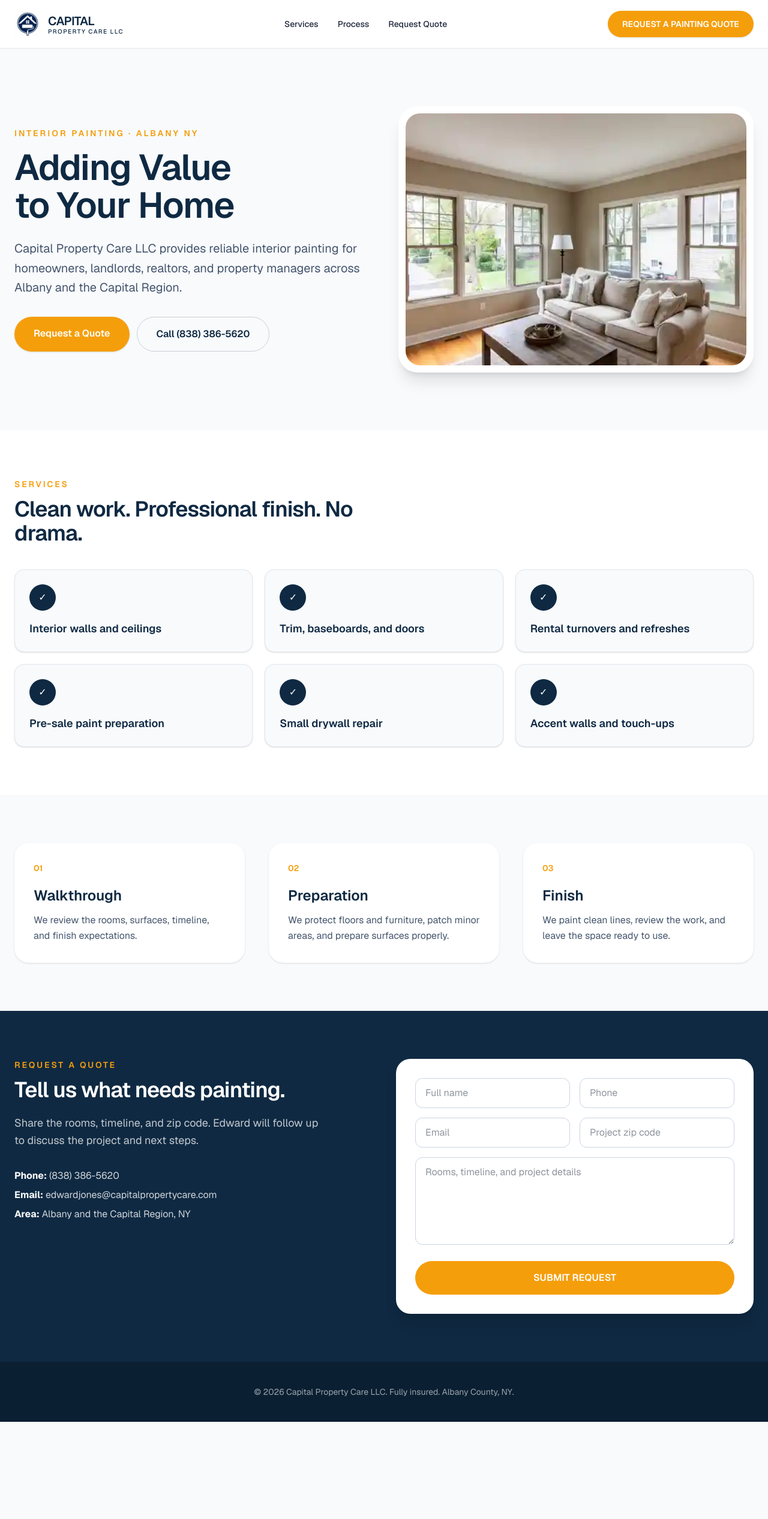
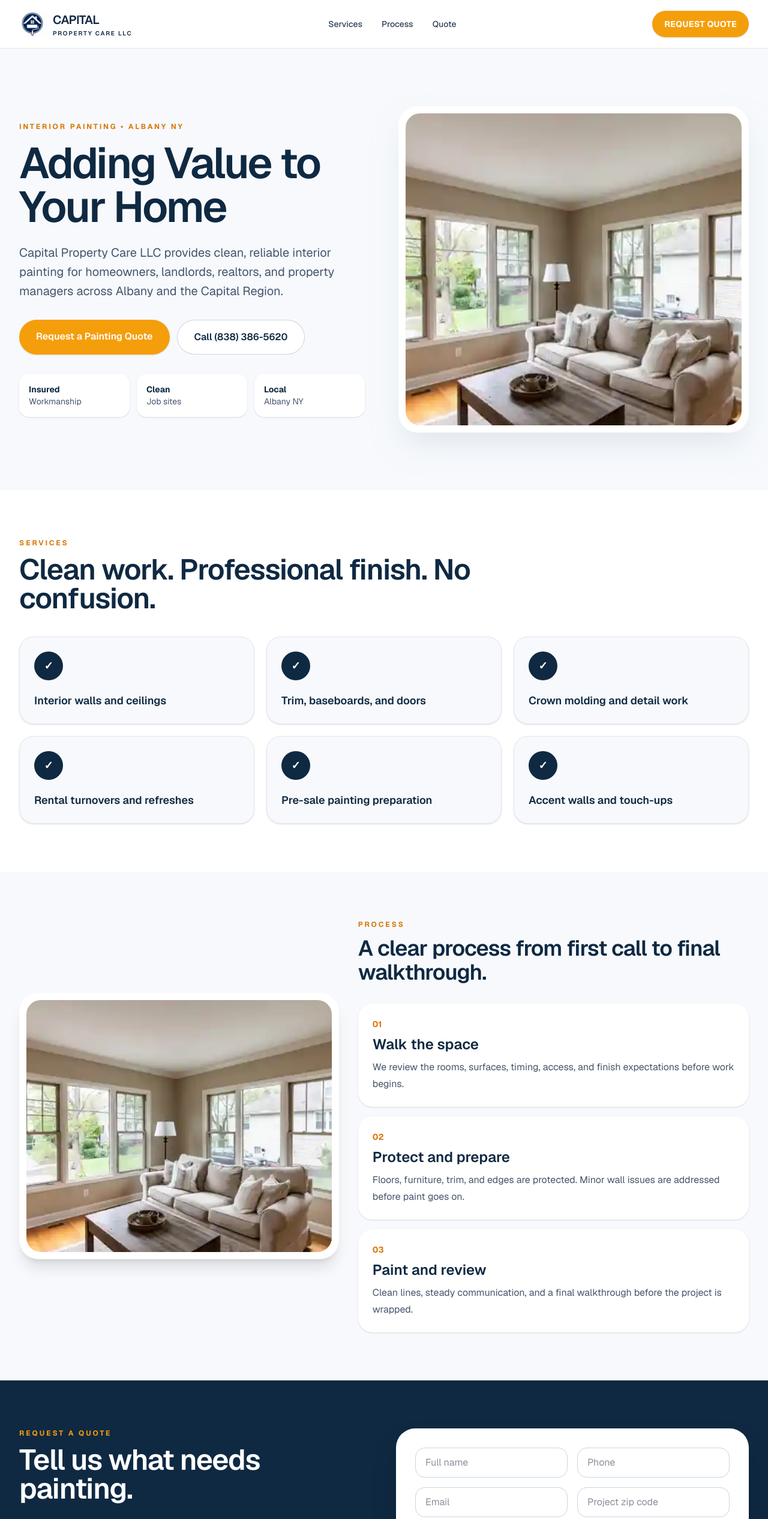
Before and after one commit to drolu-cmyk/cpc-website, a Next.js app: page / in a window 1280 px wide. Shown: the top 2532 px of the page at 60% size. Before the commit the page ends 2370 px from the top, so only its background shows below. Built offline with nearby package versions, Linux system fonts and the light colour scheme.

Commit message:
feat: update CPC site and trigger Vercel deploy

```diff
--- a/app/page.tsx
+++ b/app/page.tsx
@@ -1,116 +1,142 @@
 const services = [
   'Interior walls and ceilings',
   'Trim, baseboards, and doors',
+  'Crown molding and detail work',
   'Rental turnovers and refreshes',
-  'Pre-sale paint preparation',
-  'Small drywall repair',
+  'Pre-sale painting preparation',
   'Accent walls and touch-ups',
+];
+
+const steps = [
+  ['01', 'Walk the space', 'We review the rooms, surfaces, timing, access, and finish expectations before work begins.'],
+  ['02', 'Protect and prepare', 'Floors, furniture, trim, and edges are protected. Minor wall issues are addressed before paint goes on.'],
+  ['03', 'Paint and review', 'Clean lines, steady communication, and a final walkthrough before the project is wrapped.'],
 ];
 
 export default function Home() {
   return (
-    <main className="min-h-screen bg-[#F8FAFC] text-[#1E293B]">
+    <main className="min-h-screen bg-[#f7f9fc] text-[#172033]">
       <header className="sticky top-0 z-50 border-b border-slate-200 bg-white/95 backdrop-blur">
-        <div className="mx-auto flex h-20 max-w-7xl items-center justify-between px-6">
-          <a href="#top" className="flex items-center gap-3">
+        <div className="mx-auto flex h-20 max-w-7xl items-center justify-between px-5 md:px-8">
+          <a href="#top" className="flex items-center gap-3" aria-label="Capital Property Care home">
             <img src="/logo-optimized.webp" alt="Capital Property Care LLC" className="h-11 w-11 object-contain" />
-            <div>
-              <div className="text-xl font-semibold tracking-tight text-[#0F2942]">CAPITAL</div>
-              <div className="-mt-1 text-[10px] font-medium tracking-[1.5px] text-[#0F2942]">PROPERTY CARE LLC</div>
+            <div className="leading-none">
+              <div className="text-xl font-semibold tracking-tight text-[#0f2942]">CAPITAL</div>
+              <div className="mt-1 text-[10px] font-semibold tracking-[0.18em] text-[#0f2942]">PROPERTY CARE LLC</div>
             </div>
           </a>
-          <nav className="hidden items-center gap-8 text-sm font-medium md:flex">
-            <a href="#services" className="hover:text-[#0F2942]">Services</a>
-            <a href="#process" className="hover:text-[#0F2942]">Process</a>
-            <a href="#quote" className="hover:text-[#0F2942]">Request Quote</a>
+          <nav className="hidden items-center gap-8 text-sm font-medium text-slate-700 md:flex">
+            <a href="#services" className="hover:text-[#0f2942]">Services</a>
+            <a href="#process" className="hover:text-[#0f2942]">Process</a>
+            <a href="#quote" className="hover:text-[#0f2942]">Quote</a>
           </nav>
-          <a href="#quote" className="rounded-full bg-[#F59E0B] px-6 py-3 text-sm font-semibold text-white shadow-sm hover:bg-[#D97706]">
-            REQUEST A PAINTING QUOTE
+          <a href="#quote" className="rounded-full bg-[#f59e0b] px-5 py-3 text-xs font-bold tracking-wide text-white shadow-sm hover:bg-[#d97706] md:text-sm">
+            REQUEST QUOTE
           </a>
         </div>
       </header>
 
-      <section id="top" className="mx-auto grid max-w-7xl items-center gap-12 px-6 py-20 md:grid-cols-2 md:py-24">
+      <section id="top" className="mx-auto grid max-w-7xl items-center gap-12 px-5 py-16 md:grid-cols-2 md:px-8 md:py-24">
         <div>
-          <p className="mb-4 text-sm font-semibold tracking-[0.22em] text-[#F59E0B]">INTERIOR PAINTING · ALBANY NY</p>
-          <h1 className="mb-6 text-5xl font-semibold leading-[1.05] tracking-[-1.5px] text-[#0F2942] md:text-6xl">
-            Adding Value<br />to Your Home
+          <p className="mb-4 text-xs font-bold uppercase tracking-[0.24em] text-[#d97706]">Interior Painting • Albany NY</p>
+          <h1 className="max-w-2xl text-5xl font-semibold leading-[1.02] tracking-[-0.04em] text-[#0f2942] md:text-7xl">
+            Adding Value to Your Home
           </h1>
-          <p className="mb-8 max-w-xl text-xl leading-relaxed text-slate-600">
-            Capital Property Care LLC provides reliable interior painting for homeowners, landlords, realtors, and property managers across Albany and the Capital Region.
+          <p className="mt-6 max-w-xl text-lg leading-8 text-slate-600 md:text-xl">
+            Capital Property Care LLC provides clean, reliable interior painting for homeowners, landlords, realtors, and property managers across Albany and the Capital Region.
           </p>
-          <div className="flex flex-col gap-3 sm:flex-row">
-            <a href="#quote" className="rounded-full bg-[#F59E0B] px-8 py-4 text-center font-semibold text-white shadow-sm hover:bg-[#D97706]">Request a Quote</a>
-            <a href="tel:8383865620" className="rounded-full border border-[#0F2942]/20 px-8 py-4 text-center font-semibold text-[#0F2942] hover:bg-white">Call (838) 386-5620</a>
+          <div className="mt-8 flex flex-col gap-3 sm:flex-row">
+            <a href="#quote" className="rounded-full bg-[#f59e0b] px-7 py-4 text-center font-semibold text-white shadow-sm hover:bg-[#d97706]">Request a Painting Quote</a>
+            <a href="tel:8383865620" className="rounded-full border border-[#0f2942]/20 bg-white px-7 py-4 text-center font-semibold text-[#0f2942] hover:border-[#0f2942]/40">Call (838) 386-5620</a>
+          </div>
+          <div className="mt-8 grid max-w-xl grid-cols-3 gap-3 text-sm text-slate-600">
+            <div className="rounded-2xl bg-white p-4 shadow-sm"><strong className="block text-[#0f2942]">Insured</strong>Workmanship</div>
+            <div className="rounded-2xl bg-white p-4 shadow-sm"><strong className="block text-[#0f2942]">Clean</strong>Job sites</div>
+            <div className="rounded-2xl bg-white p-4 shadow-sm"><strong className="block text-[#0f2942]">Local</strong>Albany NY</div>
           </div>
         </div>
-        <div className="rounded-[2rem] bg-white p-3 shadow-xl">
-          <img src="/hero-living-room.webp" alt="Freshly painted living room" className="h-[420px] w-full rounded-[1.5rem] object-cover" />
+        <div className="rounded-[2rem] bg-white p-3 shadow-2xl shadow-slate-300/60">
+          <img src="/hero-living-room.webp" alt="Freshly painted living room interior" className="h-[420px] w-full rounded-[1.5rem] object-cover md:h-[520px]" />
         </div>
       </section>
 
       <section id="services" className="bg-white py-20">
-        <div className="mx-auto max-w-7xl px-6">
-          <div className="mb-10 max-w-2xl">
-            <p className="mb-3 text-sm font-semibold tracking-[0.2em] text-[#F59E0B]">SERVICES</p>
-            <h2 className="text-4xl font-semibold tracking-tight text-[#0F2942]">Clean work. Professional finish. No drama.</h2>
+        <div className="mx-auto max-w-7xl px-5 md:px-8">
+          <div className="mb-10 max-w-3xl">
+            <p className="mb-3 text-xs font-bold uppercase tracking-[0.24em] text-[#d97706]">Services</p>
+            <h2 className="text-4xl font-semibold tracking-tight text-[#0f2942] md:text-5xl">Clean work. Professional finish. No confusion.</h2>
           </div>
           <div className="grid gap-5 md:grid-cols-3">
             {services.map((service) => (
-              <div key={service} className="rounded-2xl border border-slate-200 bg-[#F8FAFC] p-6 shadow-sm">
-                <div className="mb-4 flex h-11 w-11 items-center justify-center rounded-full bg-[#0F2942] text-white">✓</div>
-                <h3 className="text-lg font-semibold text-[#0F2942]">{service}</h3>
+              <div key={service} className="rounded-3xl border border-slate-200 bg-[#f7f9fc] p-6 shadow-sm transition hover:-translate-y-1 hover:shadow-lg">
+                <div className="mb-5 flex h-12 w-12 items-center justify-center rounded-full bg-[#0f2942] text-lg font-bold text-white">✓</div>
+                <h3 className="text-lg font-semibold text-[#0f2942]">{service}</h3>
               </div>
             ))}
           </div>
         </div>
       </section>
 
-      <section id="process" className="mx-auto max-w-7xl px-6 py-20">
-        <div className="grid gap-10 md:grid-cols-3">
-          {[
-            ['01', 'Walkthrough', 'We review the rooms, surfaces, timeline, and finish expectations.'],
-            ['02', 'Preparation', 'We protect floors and furniture, patch minor areas, and prepare surfaces properly.'],
-            ['03', 'Finish', 'We paint clean lines, review the work, and leave the space ready to use.'],
-          ].map(([num, title, text]) => (
-            <div key={num} className="rounded-3xl bg-white p-8 shadow-sm">
-              <div className="mb-5 text-sm font-semibold text-[#F59E0B]">{num}</div>
-              <h3 className="mb-3 text-2xl font-semibold text-[#0F2942]">{title}</h3>
-              <p className="leading-relaxed text-slate-600">{text}</p>
+      <section id="process" className="mx-auto max-w-7xl px-5 py-20 md:px-8">
+        <div className="grid gap-8 lg:grid-cols-[0.9fr_1.1fr] lg:items-center">
+          <div className="rounded-[2rem] bg-white p-3 shadow-xl">
+            <img src="/hero-living-room.webp" alt="Interior painting finish detail" className="h-[420px] w-full rounded-[1.5rem] object-cover" />
+          </div>
+          <div>
+            <p className="mb-3 text-xs font-bold uppercase tracking-[0.24em] text-[#d97706]">Process</p>
+            <h2 className="mb-8 text-4xl font-semibold tracking-tight text-[#0f2942]">A clear process from first call to final walkthrough.</h2>
+            <div className="space-y-4">
+              {steps.map(([num, title, text]) => (
+                <div key={num} className="rounded-3xl bg-white p-6 shadow-sm">
+                  <div className="mb-2 text-sm font-bold text-[#d97706]">{num}</div>
+                  <h3 className="mb-2 text-2xl font-semibold text-[#0f2942]">{title}</h3>
+                  <p className="leading-7 text-slate-600">{text}</p>
+                </div>
+              ))}
             </div>
-          ))}
+          </div>
         </div>
       </section>
 
-      <section id="quote" className="bg-[#0F2942] py-20 text-white">
-        <div className="mx-auto grid max-w-7xl gap-10 px-6 md:grid-cols-2">
+      <section id="quote" className="bg-[#0f2942] py-20 text-white">
+        <div className="mx-auto grid max-w-7xl gap-10 px-5 md:grid-cols-2 md:px-8">
           <div>
-            <p className="mb-3 text-sm font-semibold tracking-[0.2em] text-[#F59E0B]">REQUEST A QUOTE</p>
-            <h2 className="mb-5 text-4xl font-semibold tracking-tight">Tell us what needs painting.</h2>
-            <p className="mb-8 max-w-lg text-lg leading-relaxed text-white/75">
-              Share the rooms, timeline, and zip code. Edward will follow up to discuss the project and next steps.
+            <p className="mb-3 text-xs font-bold uppercase tracking-[0.24em] text-[#f59e0b]">Request a Quote</p>
+            <h2 className="mb-5 text-4xl font-semibold tracking-tight md:text-5xl">Tell us what needs painting.</h2>
+            <p className="max-w-lg text-lg leading-8 text-white/75">
+              Share the rooms, timeline, zip code, and any details that matter. Edward will follow up to discuss the job and next steps.
             </p>
-            <div className="space-y-2 text-white/80">
-              <p><strong className="text-white">Phone:</strong> (838) 386-5620</p>
-              <p><strong className="text-white">Email:</strong> edwardjones@capitalpropertycare.com</p>
+            <div className="mt-8 space-y-3 text-white/80">
+              <p><strong className="text-white">Phone:</strong> <a href="tel:8383865620">(838) 386-5620</a></p>
+              <p><strong className="text-white">Email:</strong> <a href="mailto:edwardjones@capitalpropertycare.com">edwardjones@capitalpropertycare.com</a></p>
               <p><strong className="text-white">Area:</strong> Albany and the Capital Region, NY</p>
             </div>
           </div>
-          <form action="mailto:edwardjones@capitalpropertycare.com" method="post" encType="text/plain" className="rounded-3xl bg-white p-8 text-[#1E293B] shadow-xl">
+          <form action="mailto:edwardjones@capitalpropertycare.com" method="post" encType="text/plain" className="rounded-[2rem] bg-white p-6 text-[#172033] shadow-2xl md:p-8">
             <div className="grid gap-4 sm:grid-cols-2">
-              <input name="name" required placeholder="Full name" className="rounded-xl border border-slate-300 px-4 py-3" />
-              <input name="phone" required placeholder="Phone" className="rounded-xl border border-slate-300 px-4 py-3" />
-              <input name="email" type="email" required placeholder="Email" className="rounded-xl border border-slate-300 px-4 py-3" />
-              <input name="zip" required placeholder="Project zip code" className="rounded-xl border border-slate-300 px-4 py-3" />
+              <input name="name" required placeholder="Full name" className="rounded-2xl border border-slate-300 px-4 py-3 outline-none focus:border-[#0f2942]" />
+              <input name="phone" required placeholder="Phone" className="rounded-2xl border border-slate-300 px-4 py-3 outline-none focus:border-[#0f2942]" />
+              <input name="email" type="email" required placeholder="Email" className="rounded-2xl border border-slate-300 px-4 py-3 outline-none focus:border-[#0f2942]" />
+              <input name="zip" required placeholder="Project zip code" className="rounded-2xl border border-slate-300 px-4 py-3 outline-none focus:border-[#0f2942]" />
             </div>
-            <textarea name="details" rows={5} placeholder="Rooms, timeline, and project details" className="mt-4 w-full rounded-xl border border-slate-300 px-4 py-3" />
-            <button className="mt-5 w-full rounded-full bg-[#F59E0B] px-8 py-4 font-semibold text-white hover:bg-[#D97706]">SUBMIT REQUEST</button>
+            <textarea name="details" rows={5} placeholder="Rooms, timeline, colors, and project details" className="mt-4 w-full rounded-2xl border border-slate-300 px-4 py-3 outline-none focus:border-[#0f2942]" />
+            <button className="mt-5 w-full rounded-full bg-[#f59e0b] px-8 py-4 font-semibold text-white hover:bg-[#d97706]">Submit Request</button>
+            <p className="mt-4 text-center text-xs text-slate-500">A mail window will open so you can send the request directly.</p>
           </form>
         </div>
       </section>
 
-      <footer className="bg-[#0A1F32] px-6 py-10 text-center text-sm text-white/60">
-        <p>© {new Date().getFullYear()} Capital Property Care LLC. Fully insured. Albany County, NY.</p>
+      <footer className="bg-[#0a1f32] px-5 py-10 text-sm text-white/70 md:px-8">
+        <div className="mx-auto flex max-w-7xl flex-col gap-6 md:flex-row md:items-center md:justify-between">
+          <div className="flex items-center gap-3">
+            <img src="/logo-optimized.webp" alt="Capital Property Care" className="h-10 w-10 brightness-0 invert" />
+            <div>
+              <div className="font-semibold text-white">Capital Property Care LLC</div>
+              <div>Interior Painting • Albany NY</div>
+            </div>
+          </div>
+          <p>© 2026 Capital Property Care LLC. Fully insured. Albany County, NY.</p>
+        </div>
       </footer>
     </main>
   );
```
Also changed, not shown: app/robots.ts (added, +11 -0 lines), app/sitemap.ts (added, +24 -0 lines), 1 other file (tests, documents, lock files or other folders).
